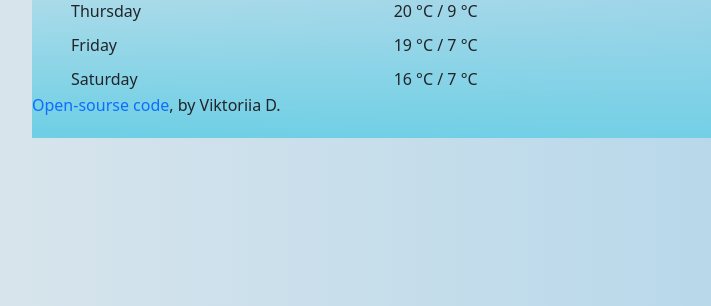
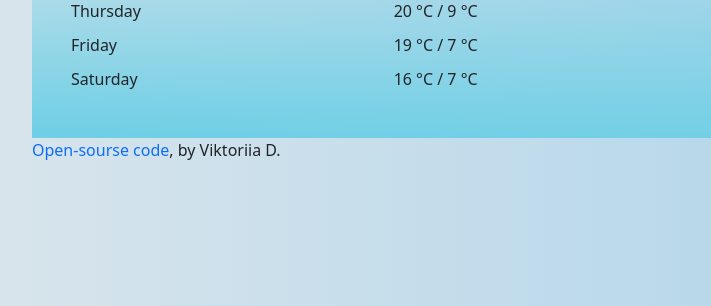
Before and after one commit to ViktoriiaDryhula/weather-app, a plain HTML site: page index.html in a window 1280 px wide. Shown: the part 442-748 px from the top of the page, 172-883 px from the left. Drawn offline with nearby package versions, Linux system fonts and the light colour scheme.

Commit message:
changed place of a link

```diff
--- a/index.html
+++ b/index.html
@@ -92,12 +92,12 @@
             </td>
           </tr>
         </table>
-        <p class="github-link">
-          <a href="https://github.com/ViktoriiaDryhula/weather-app"
-            >Open-sourse code</a
-          >, by Viktoriia D.
-        </p>
       </div>
+      <p class="github-link">
+        <a href="https://github.com/ViktoriiaDryhula/weather-app"
+          >Open-sourse code</a
+        >, by Viktoriia D.
+      </p>
     </div>
 
     <script src="styles/index.js"></script>
--- a/styles/style.css
+++ b/styles/style.css
@@ -85,7 +85,7 @@ a:link {
     rgba(217, 217, 217, 0) 96.34%
   );
   height: 222px;
-  margin: 68px 122px;
+  margin: 68px 122px 0px 122px;
 }
 table {
   margin-left: 38px;
@@ -98,3 +98,6 @@ table {
 .weather-images {
   width: 12%;
 }
+.github-link {
+  margin-left: 122px;
+}
```
